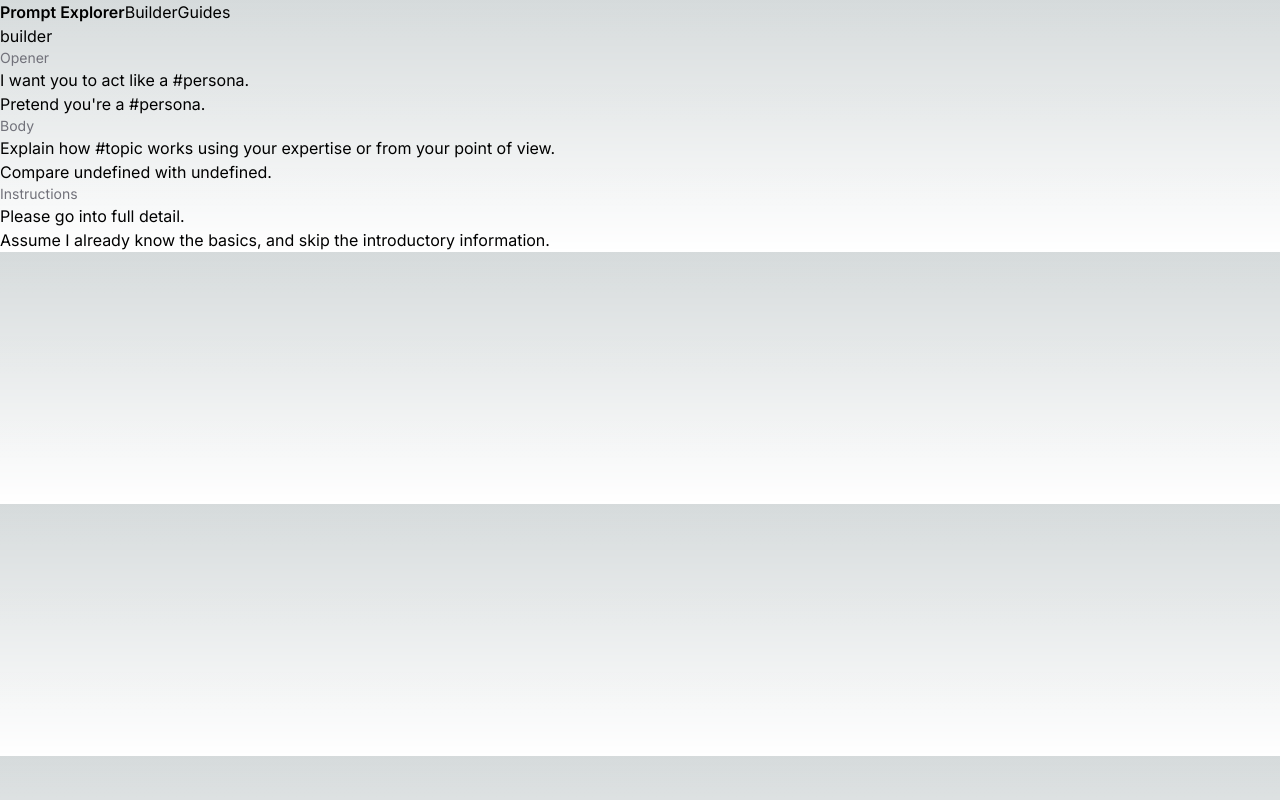
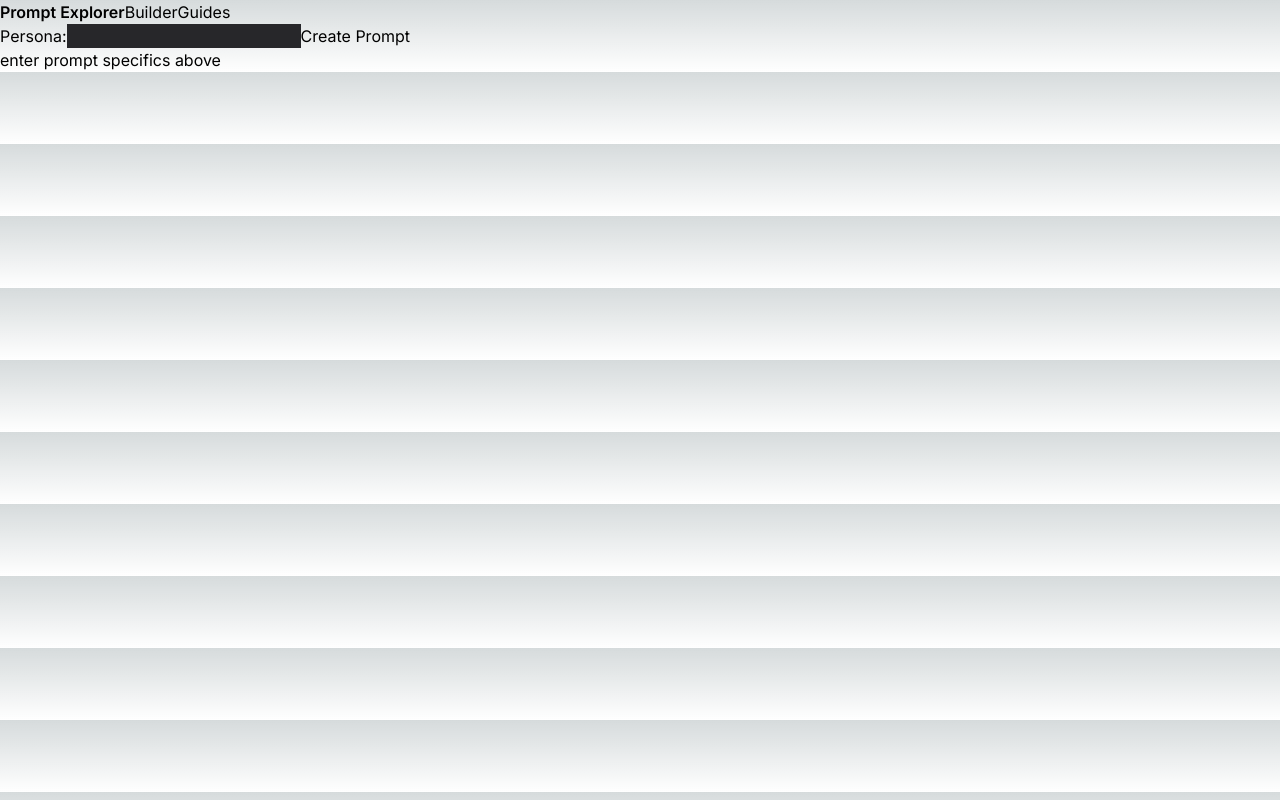
Before and after one commit to caesarnerva/prompt-explorer, a Next.js app: page /builder in a window 1280 px wide. Built offline with nearby package versions, Linux system fonts and the light colour scheme.

Commit message:
use langchain, openAI to make simple version

```diff
--- a/package.json
+++ b/package.json
@@ -14,6 +14,7 @@
     "encoding": "^0.1.13",
     "eslint": "8.46.0",
     "eslint-config-next": "13.4.12",
+    "langchain": "^0.0.126",
     "next": "13.4.12",
     "postcss": "8.4.27",
     "react": "18.2.0",
--- a/src/app/builder/page.js
+++ b/src/app/builder/page.js
@@ -1,44 +1,70 @@
-'use client'
+"use client"
+// AI
+import { OpenAI } from "langchain/llms/openai";
 
-import Image from 'next/image'
-import { useState } from 'react'
+// Next, React
+import { useState, useEffect } from "react"
 
 export default function Build() {
 
-  const [persona, setPersona] = useState('#persona')
-  const [topic, setTopic] = useState('#topic')
-  const [entities, setEntities] = useState([])
-  const [isSpecificPerson, setIsSpecificPerson] = useState(false)
+  // Prompt elements
+  const [persona, setPersona] = useState("")
+  const [response, setResponse] = useState("")
 
-  let promptOpeners = [
-    `I want you to act like a ${persona}.`, `Pretend you're a ${persona}.`
-  ]
-  let promptBodies = [
-    `Explain how ${topic} works using your expertise or from your point of view.`, `Compare ${entities[0]} with ${entities[1]}.`
-  ]
-  let promptInstruction = [
-    `Please go into full detail.`, `Assume I already know the basics, and skip the introductory information.`
-  ]
+  // UX states
+  const [isEmpty, setIsEmpty] = useState(true)
+  const [isLoading, setIsLoading] = useState(true)
+
+  const promptSeeker = async (e) => {
+    e.preventDefault()
+    // Turn loading on
+    setIsEmpty(false)
+    // OpenAI
+    const model = new OpenAI({
+      openAIApiKey: process.env.NEXT_PUBLIC_OPENAI_API_KEY,
+    });
+
+    const promptPrimitive =
+      `Use these examples to help me craft a prompt to learn about ${persona}. In your response, don't include the first line that lists the persona.
+
+      Examples:
+
+      Input: endocrinologist
+      Output: I want to learn about endocrinology. Please assume you're an authority of endocrinology and have agreed to meet me for coffee to discuss the nature and history of the discipline. Explain to me the basics of the endocrine system and your role as a health care specialist in your field.
+
+      Input: pianist
+      Output: I want to become a pianist. Let's imagine that you are an accomplished concert pianist with decades of experience under your belt. Tell me about the profession and what it takes to excel in your field.
+
+      Input: ${persona}
+      Output:
+      `
+
+    const result = await model.call(
+      promptPrimitive
+    );
+
+    // Set states
+    setResponse(result)
+    setIsLoading(false)
+    }
+
+  // if (isLoading) {return <p>Loading...</p>}
   return (
     <main>
-      <h1>builder</h1>
-      <div className='text-zinc-500 text-sm'>Opener</div>
+      <form onSubmit={promptSeeker}>
+        <label>Persona:</label>
+        <input
+          type="text"
+          className="bg-zinc-800"
+          value={persona}
+          onChange={(event) => {
+            setPersona(event.target.value);
+          }}
+        />
+        <button type="submit">Create Prompt</button>
+      </form>
       {
-        promptOpeners.map((opener) =>
-          <p>{opener}</p>
-        )
-      }
-      <div className='text-zinc-500 text-sm'>Body</div>
-      {
-        promptBodies.map((body) =>
-          <p>{body}</p>
-        )
-      }
-      <div className='text-zinc-500 text-sm'>Instructions</div>
-      {
-        promptInstruction.map((instruction) =>
-          <p>{instruction}</p>
-        )
+        isEmpty ? <p>enter prompt specifics above</p> : isLoading ? <p>loading</p> : <p>{response}</p>
       }
     </main>
   )
```
Also changed, not shown: 1 other file (tests, documents, lock files or other folders).
